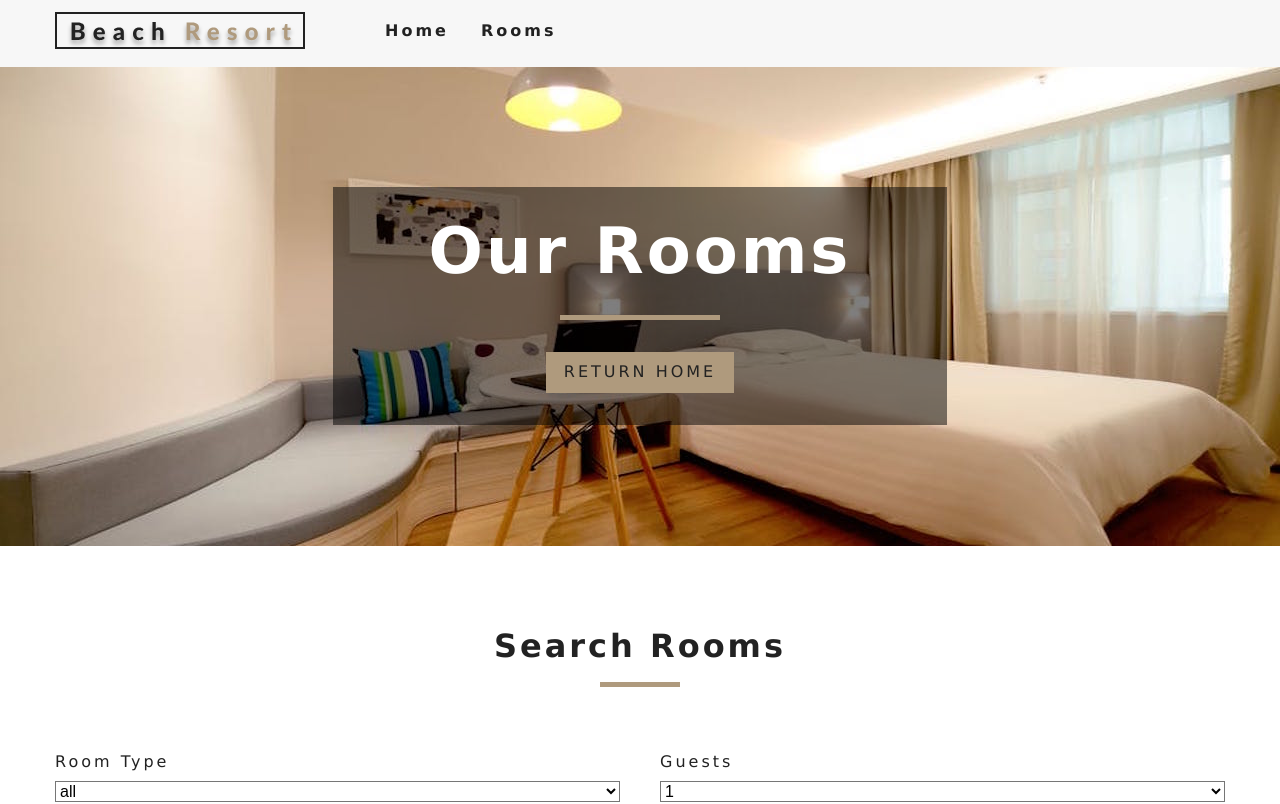
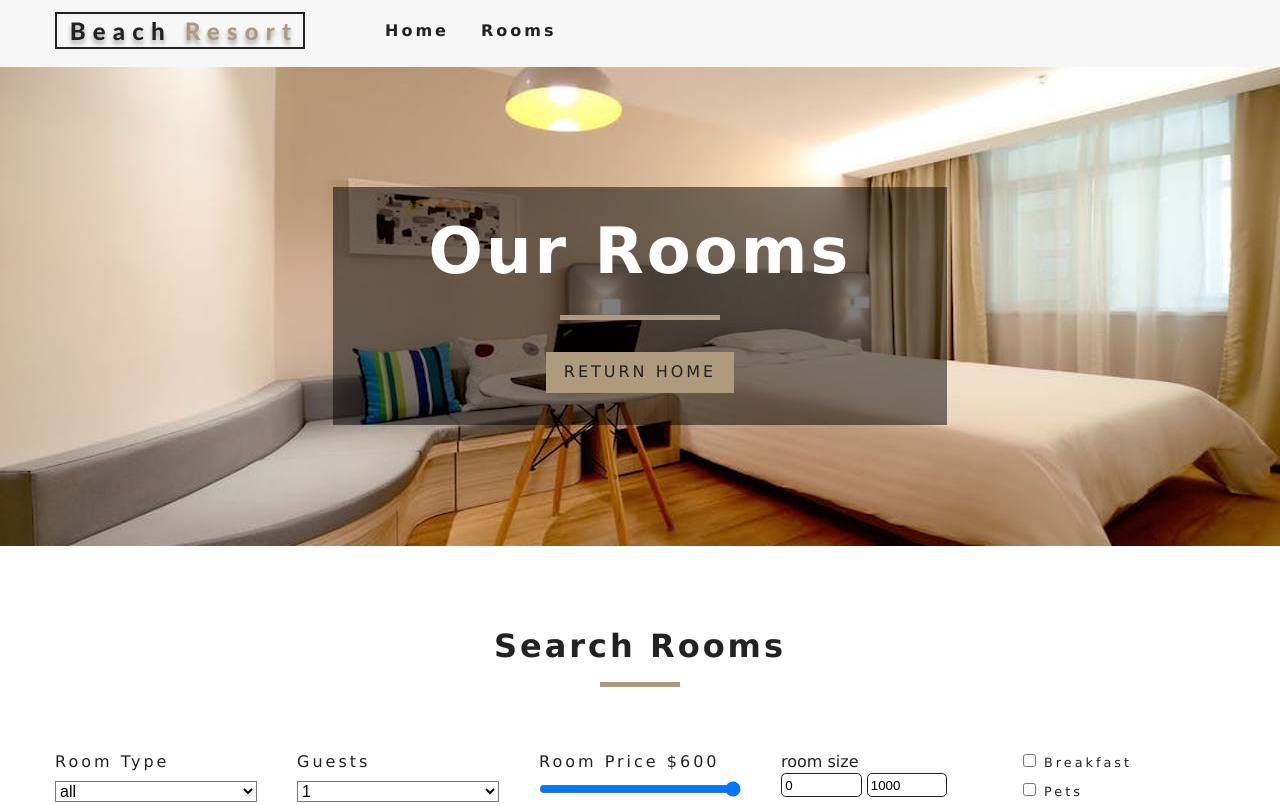
Before and after one commit to khatrimanoj/React-hotel-project, a React (Create React App) app: page /rooms in a window 1280 px wide. Shown: the top 804 px of the page. Built offline with nearby package versions, Linux system fonts and the light colour scheme.

Commit message:
local commit

```diff
--- a/src/components/RoomsContainer.js
+++ b/src/components/RoomContainer.js
@@ -1,4 +1,4 @@
-import React, { Component } from 'react';
+import React from 'react';
 import RoomsFilter from './RoomFilter';
 import RoomsList from './RoomList';
 import { withRoomConsumer } from '../context';
--- a/src/components/RoomFilter.js
+++ b/src/components/RoomFilter.js
@@ -32,7 +32,7 @@
     return (
         <section className="filter-container">
             <Title title="Search rooms" />
-            <from className="filter-form">
+            <form className="filter-form">
                 {/*select type */}
                 <div className="form-group">
                     <label htmlFor="type">Room type</label>
@@ -51,7 +51,36 @@
 
                 </div>
                 {/*end select guest */}
-            </from>
+                {/* room price */}
+                <div className="form-group">
+                    <label htmlFor="price">Room price ${price}</label>
+                    <input type="range" name="price" min={minPrice} max={maxPrice} id="price" value={price} onChange={handleChange} className="form-control" />
+                </div>
+                {/* end of room price */}
+                {/* size */}
+                <div className="from-group">
+                    <label htmlFor="size">room size</label>
+                    <div className="size-inputs">
+                        <input type="number" name="minSize" id="size"
+                            value={minSize} onChange={handleChange} className="size-input" />
+                        <input type="number" name="maxSize" id="size"
+                            value={maxSize} onChange={handleChange} className="size-input" />
+                    </div>
+                </div>
+                {/* end of size */}
+                {/* extras */}
+                <div className="form-group">
+                    <div className="single-extra">
+                        <input type="checkbox" name="breakfast" id="breakfast" checked={breakfast} onChange={handleChange}/>
+                        <label htmlFor="breakfast">breakfast</label>
+                    </div>
+                    <div className="single-extra">
+                        <input type="checkbox" name="pets" id="pets" checked={pets} onChange={handleChange}/>
+                        <label htmlFor="pets">pets</label>
+                    </div>
+                </div>
+                {/* end of extras */}
+            </form>
         </section>
     );
 }
--- a/src/context.js
+++ b/src/context.js
@@ -61,7 +61,7 @@
 
     handleChange = event => {
         const target = event.target
-        const value = event.type === 'checkbox' ?
+        const value = target.type === 'checkbox' ?
             target.checked : target.value
         const name = event.target.name;
         this.setState({
@@ -81,6 +81,7 @@
 
         // transform values
         capacity = parseInt(capacity);
+        price = parseInt(price);
 
         //filter by type
         let tempRooms = [...rooms];
@@ -93,6 +94,23 @@
             tempRooms = tempRooms.filter(room => room.capacity >= capacity)
         }
 
+        //filter by price
+        tempRooms = tempRooms.filter(room => room.price <= price)
+
+        //filter by size
+        tempRooms = tempRooms.filter(room => room.size >= minSize && room.size <= maxSize)
+
+        //filter by breakfast
+        if (breakfast) {
+            tempRooms = tempRooms.filter(room => room.breakfast === true)
+        }
+
+        //filter by pets
+        if (pets) {
+            tempRooms = tempRooms.filter(room => room.pets === true)
+        }
+
+        //change state
         this.setState({
             sortedRooms: tempRooms
         });
```
Also changed, not shown: src/pages/Rooms.js (+5 -5 lines).
